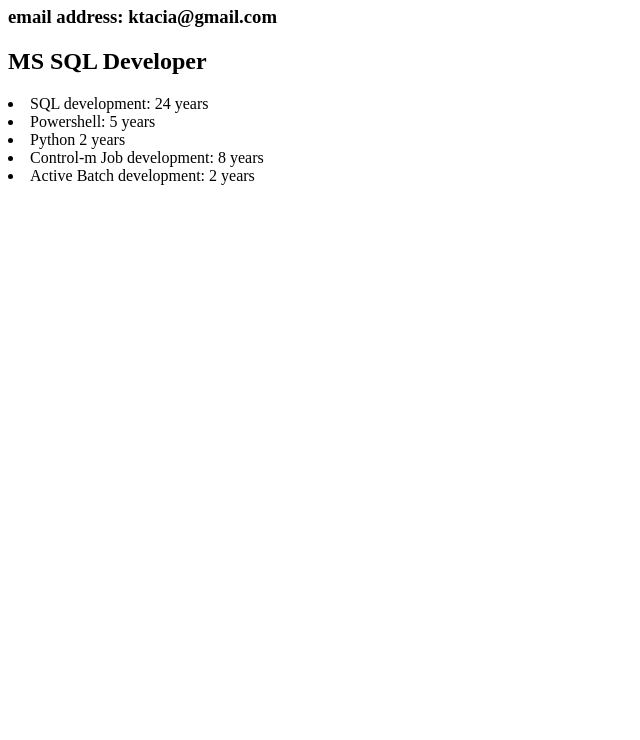
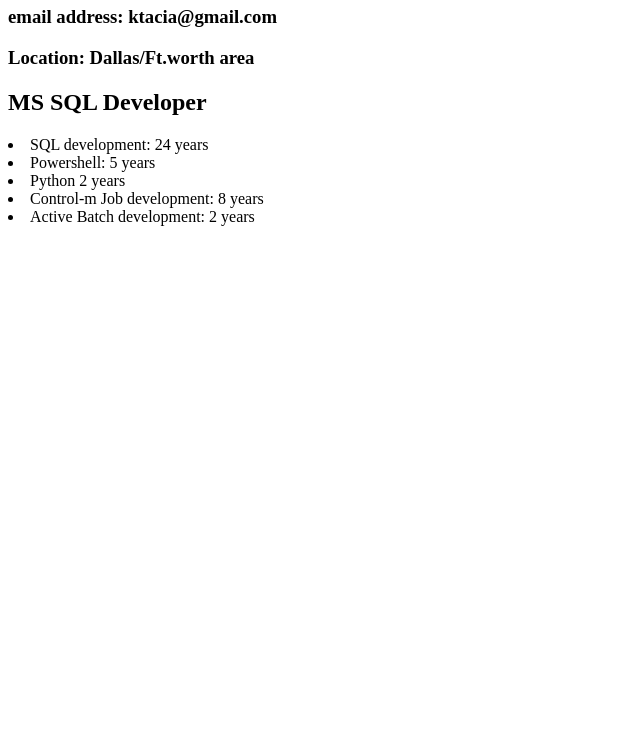
Before and after one commit to KeithTacia/mywebsite, a plain HTML site: page index.html in a window 1280 px wide. Shown: the part 60-800 px from the top of the page, without its empty margins (0-640 px from the left). Drawn offline with Linux system fonts and the light colour scheme.

Commit message:
Add files via upload

```diff
--- a/index.html
+++ b/index.html
@@ -6,6 +6,9 @@
 Keith Tacia
 </h1>
 <h3>email address: ktacia@gmail.com</h3>
+<h3>Location: Dallas/Ft.worth area</h3>
+
+
 <h2>MS SQL Developer</h2>
 
 <li>SQL development: 24 years</li>
```
